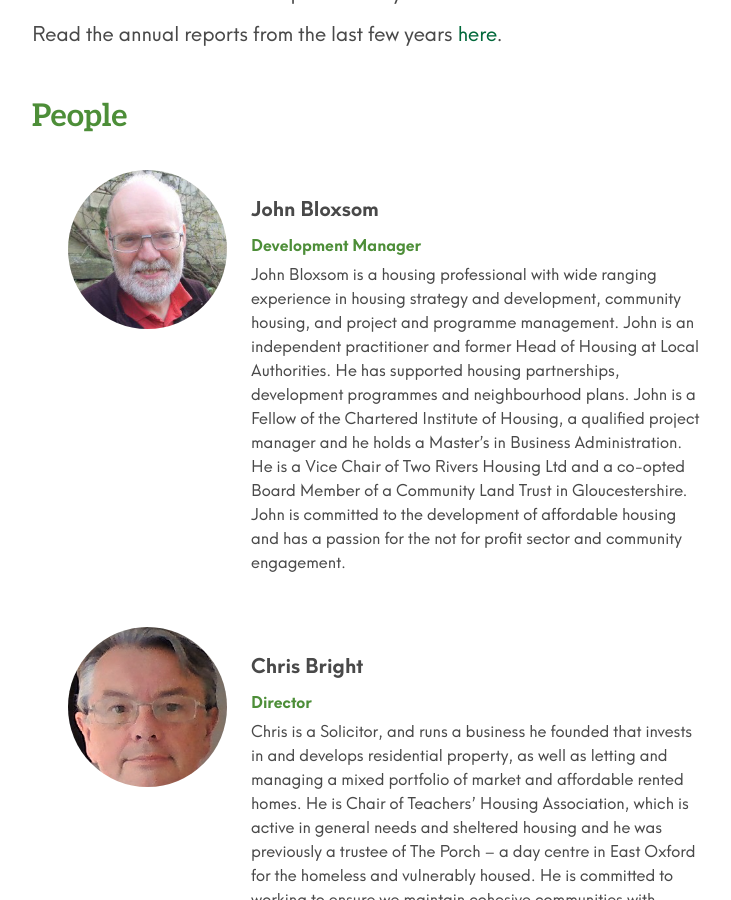
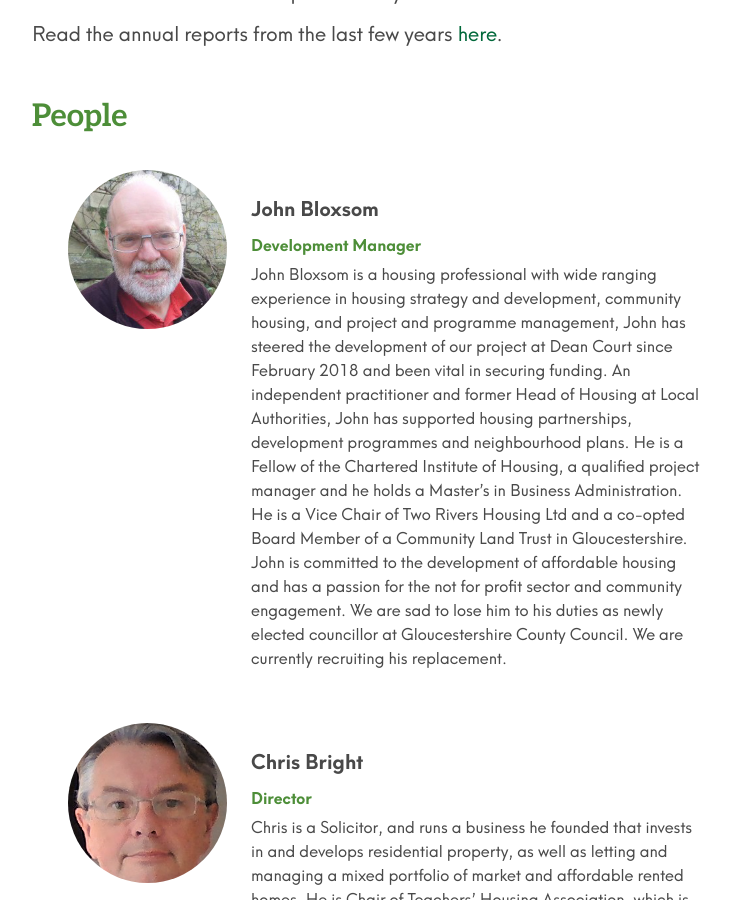
Before and after one commit to johnpuddephatt/oclt, a Jekyll site: the page built from _pages/about.md, in a window 1280 px wide and 900 px high, scrolled down 900 px. Shown: the whole window, without its empty margins (272-1003 px from the left). Built offline with Jekyll 4.4.1, drawn with Linux system fonts in a browser that asks for light colours.

Commit message:
Update from Forestry.io Oxfordshire CLT updated _data/people.yml

```diff
--- a/_data/people.yml
+++ b/_data/people.yml
@@ -4,14 +4,17 @@ people:
   role: Development Manager
   description: John Bloxsom is a housing professional with wide ranging experience
     in housing strategy and development, community housing, and project and programme
-    management. John is an independent practitioner and former Head of Housing at
-    Local Authorities. He has supported housing partnerships, development programmes
-    and neighbourhood plans. John is a Fellow of the Chartered Institute of Housing,
-    a qualified project manager and he holds a Master’s in Business Administration.
-    He is a Vice Chair of Two Rivers Housing Ltd and a co-opted Board Member of a
-    Community Land Trust in Gloucestershire. John is committed to the development
-    of affordable housing and has a passion for the not for profit sector and community
-    engagement.
+    management, John has steered the development of our project at Dean Court since
+    February 2018 and been vital in securing funding. An independent practitioner
+    and former Head of Housing at Local Authorities, John  has supported housing partnerships,
+    development programmes and neighbourhood plans. He is a Fellow of the Chartered
+    Institute of Housing, a qualified project manager and he holds a Master’s in Business
+    Administration. He is a Vice Chair of Two Rivers Housing Ltd and a co-opted Board
+    Member of a Community Land Trust in Gloucestershire. John is committed to the
+    development of affordable housing and has a passion for the not for profit sector
+    and community engagement. We are sad to lose him to his duties as newly elected
+    councillor at Gloucestershire County Council. We are currently recruiting his
+    replacement.
   image: "/uploads/people/john_bloxsom.jpg"
 - name: Chris Bright
   role: Director
```
